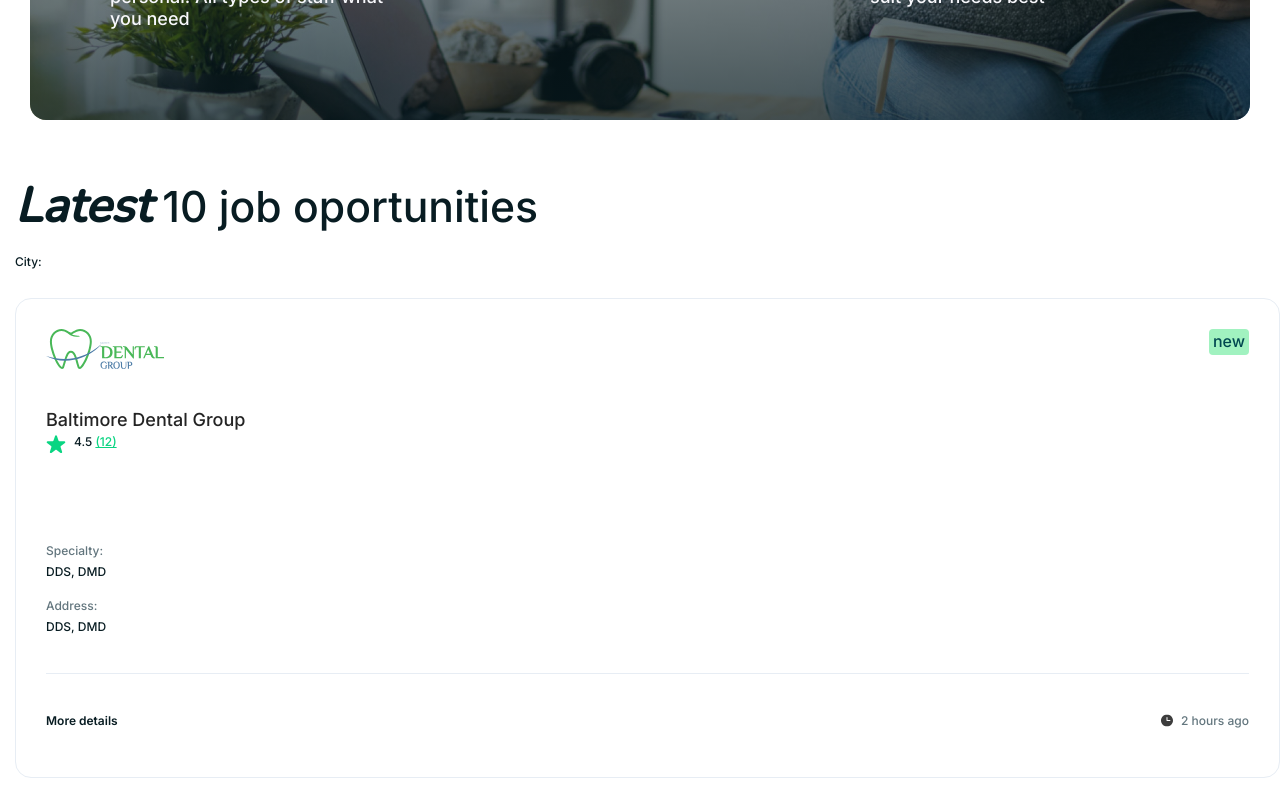
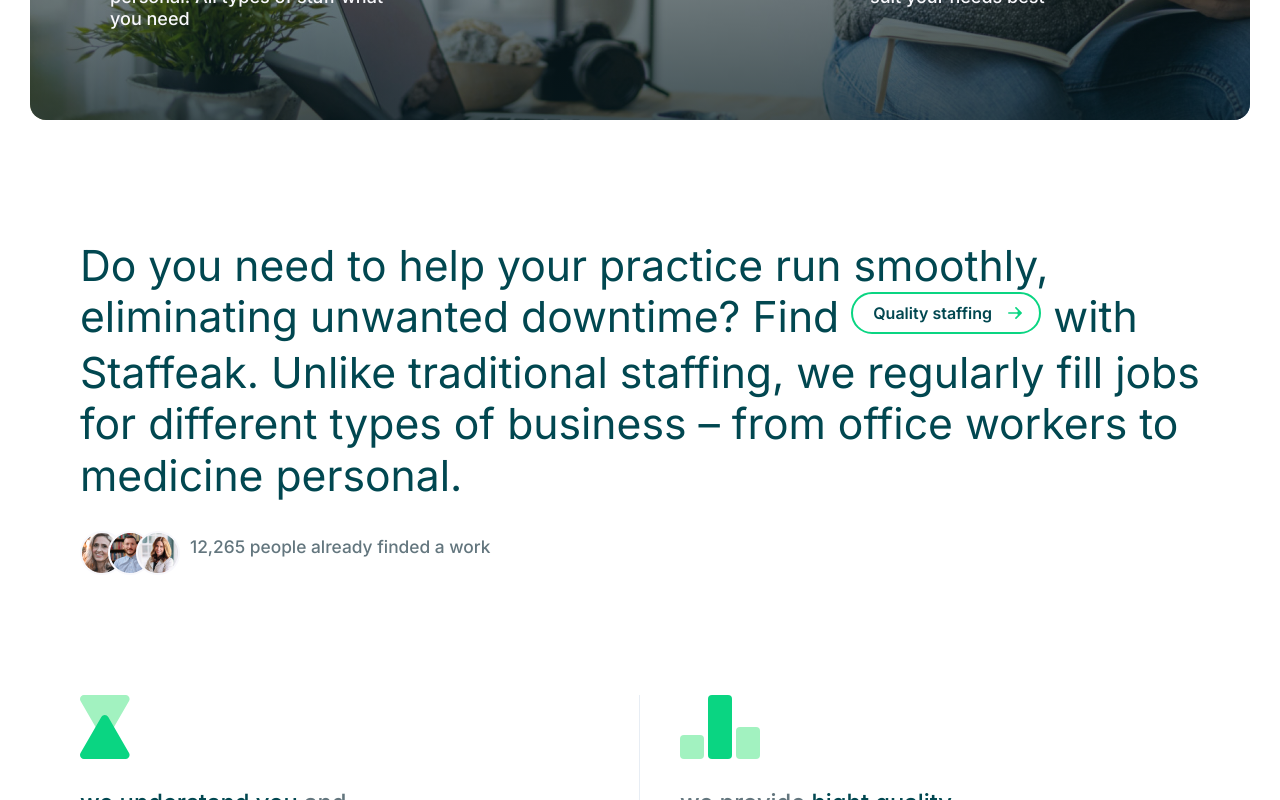
Before and after one commit to orch20/Stuffeak, a Vue app: page / in a window 1280 px wide. Shown: the part 1400-2200 px from the top of the page. Built offline with nearby package versions, Linux system fonts and the light colour scheme.

Commit message:
temporary undo LastestTenJobOpportunities

```diff
--- a/src/pages/IndexPage.vue
+++ b/src/pages/IndexPage.vue
@@ -2,7 +2,7 @@
     <main>
         <SearchSection />
         <WhatMakesUsDifSection />
-        <LastestTenJobOpportunities />
+        <!-- <LastestTenJobOpportunities /> -->
         <TextWithImgWhoFindedWorkSection />
         <WhyWeSection />
         <TextAnimationSection />
@@ -14,7 +14,7 @@
 
 <script setup>
 import SearchSection from '../components/Sections/SearchSection.vue'
-import LastestTenJobOpportunities from '../components/Sections/LastestTenJobOpportunities.vue';
+// import LastestTenJobOpportunities from '../components/Sections/LastestTenJobOpportunities.vue';
 import WhatMakesUsDifSection from '../components/Sections/WhatMakesUsDifSection.vue';
 import TextWithImgWhoFindedWorkSection from '../components/Sections/TextWithImgWhoFindedWorkSection.vue';
 import WhyWeSection from '../components/Sections/WhyWeSection.vue';
```
